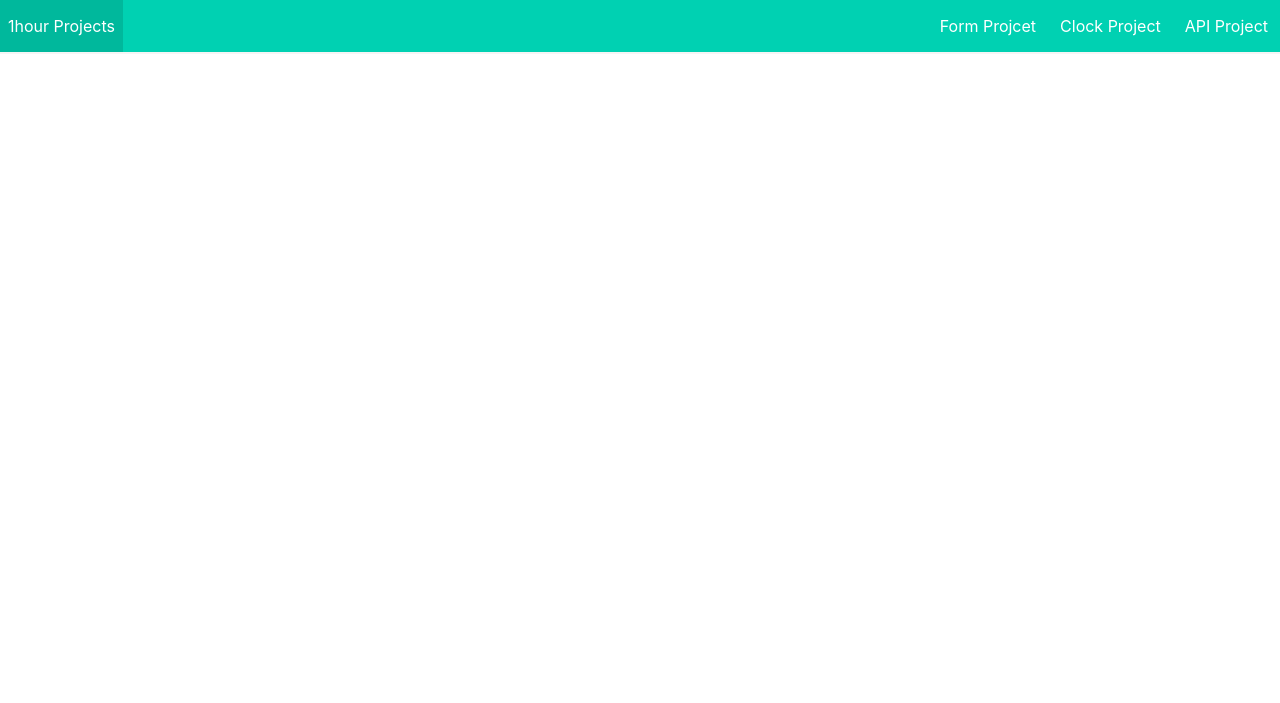
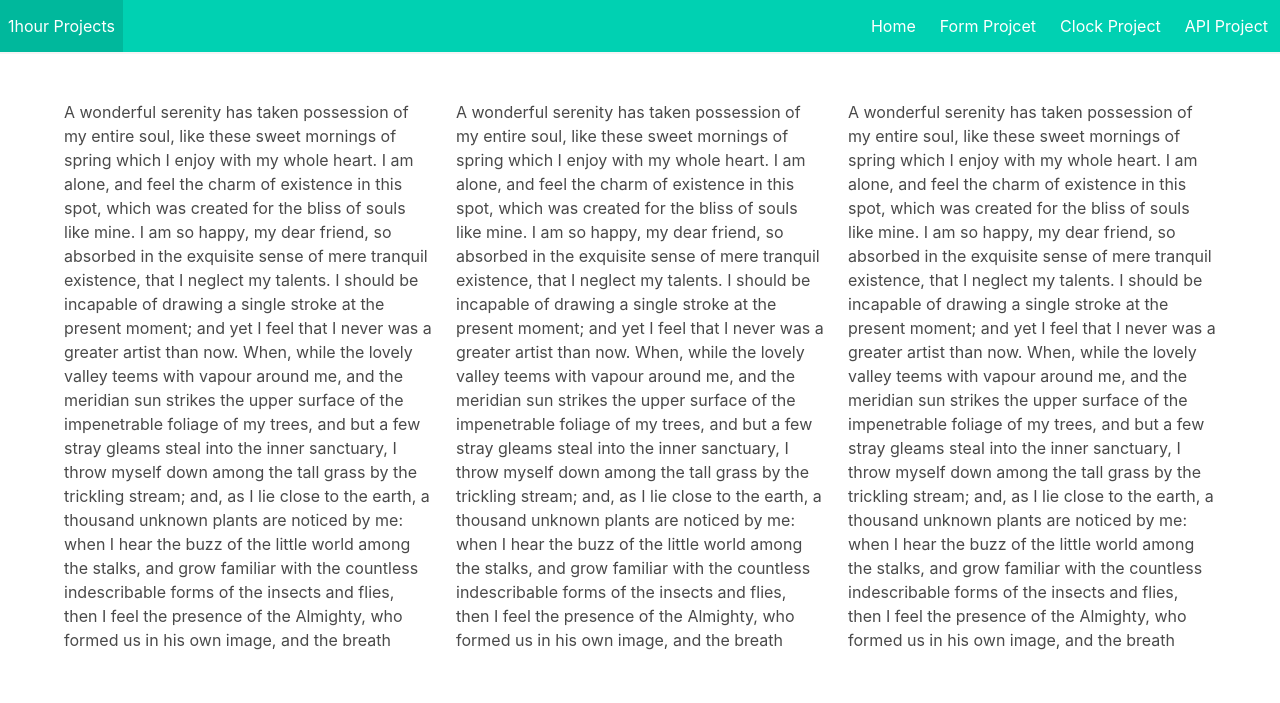
Before and after one commit to YUUSUKE18/1hour-projects, a plain HTML site: page index.html in a window 1280 px wide. Drawn offline with nearby package versions, Linux system fonts and the light colour scheme.

Commit message:
Add Column

```diff
--- a/index.html
+++ b/index.html
@@ -21,12 +21,82 @@
       </div>
       <div class="navbar-menu" id="nav-links">
         <div class="navbar-end">
+          <a href="/" class="navbar-item">Home</a>
           <a href="" class="navbar-item">Form Projcet</a>
           <a href="" class="navbar-item">Clock Project</a>
           <a href="" class="navbar-item">API Project</a>
         </div>
       </div>
     </nav>
+    <section class="section">
+      <div class="container">
+        <div class="columns">
+          <div class="column">
+            <p>
+              A wonderful serenity has taken possession of my entire soul, like
+              these sweet mornings of spring which I enjoy with my whole heart.
+              I am alone, and feel the charm of existence in this spot, which
+              was created for the bliss of souls like mine. I am so happy, my
+              dear friend, so absorbed in the exquisite sense of mere tranquil
+              existence, that I neglect my talents. I should be incapable of
+              drawing a single stroke at the present moment; and yet I feel that
+              I never was a greater artist than now. When, while the lovely
+              valley teems with vapour around me, and the meridian sun strikes
+              the upper surface of the impenetrable foliage of my trees, and but
+              a few stray gleams steal into the inner sanctuary, I throw myself
+              down among the tall grass by the trickling stream; and, as I lie
+              close to the earth, a thousand unknown plants are noticed by me:
+              when I hear the buzz of the little world among the stalks, and
+              grow familiar with the countless indescribable forms of the
+              insects and flies, then I feel the presence of the Almighty, who
+              formed us in his own image, and the breath
+            </p>
+          </div>
+          <div class="column">
+            <p>
+              A wonderful serenity has taken possession of my entire soul, like
+              these sweet mornings of spring which I enjoy with my whole heart.
+              I am alone, and feel the charm of existence in this spot, which
+              was created for the bliss of souls like mine. I am so happy, my
+              dear friend, so absorbed in the exquisite sense of mere tranquil
+              existence, that I neglect my talents. I should be incapable of
+              drawing a single stroke at the present moment; and yet I feel that
+              I never was a greater artist than now. When, while the lovely
+              valley teems with vapour around me, and the meridian sun strikes
+              the upper surface of the impenetrable foliage of my trees, and but
+              a few stray gleams steal into the inner sanctuary, I throw myself
+              down among the tall grass by the trickling stream; and, as I lie
+              close to the earth, a thousand unknown plants are noticed by me:
+              when I hear the buzz of the little world among the stalks, and
+              grow familiar with the countless indescribable forms of the
+              insects and flies, then I feel the presence of the Almighty, who
+              formed us in his own image, and the breath
+            </p>
+          </div>
+          <div class="column">
+            <p>
+              A wonderful serenity has taken possession of my entire soul, like
+              these sweet mornings of spring which I enjoy with my whole heart.
+              I am alone, and feel the charm of existence in this spot, which
+              was created for the bliss of souls like mine. I am so happy, my
+              dear friend, so absorbed in the exquisite sense of mere tranquil
+              existence, that I neglect my talents. I should be incapable of
+              drawing a single stroke at the present moment; and yet I feel that
+              I never was a greater artist than now. When, while the lovely
+              valley teems with vapour around me, and the meridian sun strikes
+              the upper surface of the impenetrable foliage of my trees, and but
+              a few stray gleams steal into the inner sanctuary, I throw myself
+              down among the tall grass by the trickling stream; and, as I lie
+              close to the earth, a thousand unknown plants are noticed by me:
+              when I hear the buzz of the little world among the stalks, and
+              grow familiar with the countless indescribable forms of the
+              insects and flies, then I feel the presence of the Almighty, who
+              formed us in his own image, and the breath
+            </p>
+          </div>
+        </div>
+      </div>
+    </section>
     <script src="./main.js"></script>
   </body>
 </html>
```
